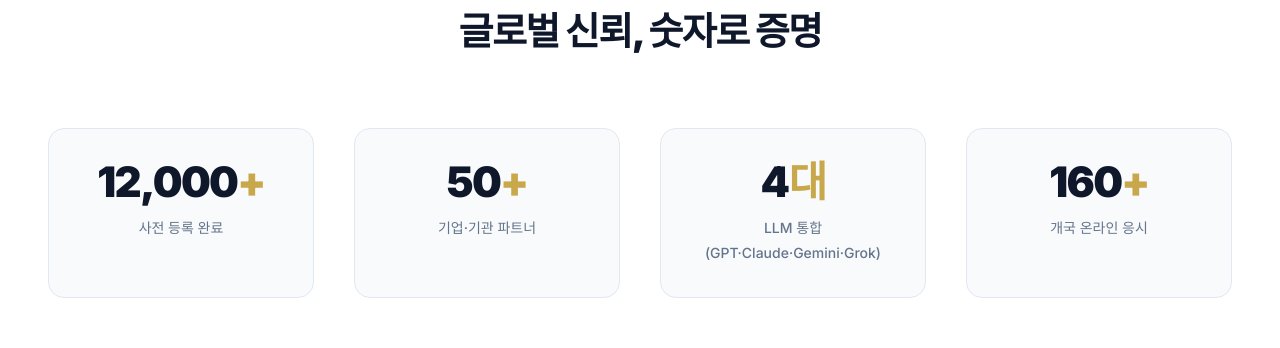
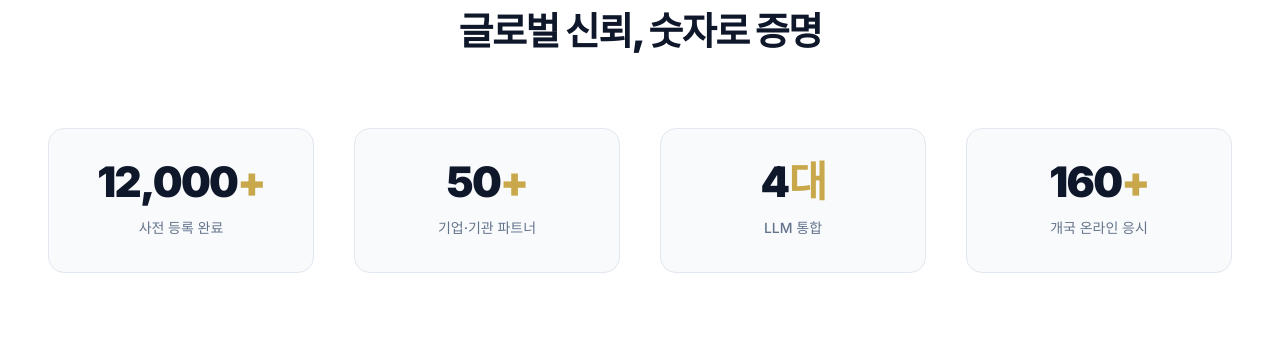
Before and after one commit to seojoonkim/tapex, a Next.js app: page / in a window 1280 px wide. Shown: the part 2480-2828 px from the top of the page. Built offline with nearby package versions, Linux system fonts and the light colour scheme.

Commit message:
fix: trust numbers boxes equal height, shorten LLM label

```diff
--- a/src/app/page.tsx
+++ b/src/app/page.tsx
@@ -646,7 +646,7 @@ function TrustNumbersSection() {
   const items = [
     { target: 12000, suffix: '+', label: '사전 등록 완료' },
     { target: 50, suffix: '+', label: '기업·기관 파트너' },
-    { target: 4, suffix: '대', label: 'LLM 통합 (GPT·Claude·Gemini·Grok)' },
+    { target: 4, suffix: '대', label: 'LLM 통합' },
     { target: 160, suffix: '+', label: '개국 온라인 응시' },
   ];
 
@@ -673,7 +673,7 @@ function TrustNumbersSection() {
           letterSpacing: '-0.04em', fontFamily: FONT,
         }}>글로벌 신뢰, 숫자로 증명</h2>
 
-        <div style={{ display: 'grid', gridTemplateColumns: isMobile ? 'repeat(2, 1fr)' : 'repeat(4, 1fr)', gap: isMobile ? 24 : 40 }}>
+        <div style={{ display: 'grid', gridTemplateColumns: isMobile ? 'repeat(2, 1fr)' : 'repeat(4, 1fr)', gap: isMobile ? 16 : 40, alignItems: 'stretch' }}>
           {items.map((item, i) => (
             <div key={i} ref={counters[i].ref} style={{
               textAlign: 'center',
@@ -681,6 +681,7 @@ function TrustNumbersSection() {
               borderRadius: 16,
               background: '#F8FAFC',
               border: '1px solid #E2E8F0',
+              display: 'flex', flexDirection: 'column', alignItems: 'center', justifyContent: 'center',
             }}>
               <div style={{
                 fontSize: 'clamp(28px, 4vw, 42px)', fontWeight: 900,
```
